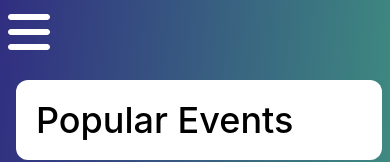
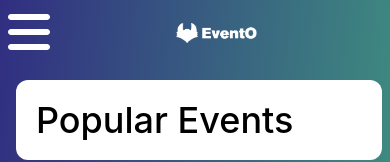
Before and after one commit to Maheep-gupta/evento-frontend, a React (Create React App) app: page /home in a window 390 px wide. Shown: the top 162 px of the page. Built offline with nearby package versions, Linux system fonts and the light colour scheme; what tailwindcss-animated would draw is missing.

Commit message:
events page completed

```diff
--- a/src/components/Events.js
+++ b/src/components/Events.js
@@ -28,7 +28,7 @@ function Events() {
             </div>
           </div>
           <div className="sports-events mt-4">
-            <p className="text-4xl bg-white text-black font-medium p-5 lg:w-full rounded-xl "> Coding Events</p>
+            <p className="text-4xl bg-white text-black font-medium p-5 lg:w-full rounded-xl "> Sports Events</p>
             <div className="event-main flex flex-wrap justify-evenly">
 
               <EventCard />
--- a/src/components/Navbar.js
+++ b/src/components/Navbar.js
@@ -6,27 +6,39 @@ import UserNav from './navComponents/UserNav';
 function Navbar({ title }) {
     const [mobileNav, setMobileNav] = useState(false)
     const admin = localStorage.getItem('adminLogged')
-    console.log("Before",mobileNav);
-    function toggleView(){
+    console.log("Before", mobileNav);
+    function toggleView() {
         if (mobileNav) {
             setMobileNav(false)
         } else {
             setMobileNav(true)
         }
     }
-    console.log("After",mobileNav);
+    console.log("After", mobileNav);
     return (
         <>
-            <div className="ham lg:hidden z-20 m-2" onClick={toggleView}>
-                {
-                    mobileNav===false?<svg xmlns="http://www.w3.org/2000/svg" height="3em" color='grey' viewBox="0 0 448 512" style={{ fill: '#fff' }}><path d="M0 96C0 78.3 14.3 64 32 64H416c17.7 0 32 14.3 32 32s-14.3 32-32 32H32C14.3 128 0 113.7 0 96zM0 256c0-17.7 14.3-32 32-32H416c17.7 0 32 14.3 32 32s-14.3 32-32 32H32c-17.7 0-32-14.3-32-32zM448 416c0 17.7-14.3 32-32 32H32c-17.7 0-32-14.3-32-32s14.3-32 32-32H416c17.7 0 32 14.3 32 32z" />
-                    </svg>:<svg xmlns="http://www.w3.org/2000/svg" height="3em" viewBox="0 0 384 512" style={{ fill: '#fff' }}><path d="M342.6 150.6c12.5-12.5 12.5-32.8 0-45.3s-32.8-12.5-45.3 0L192 210.7 86.6 105.4c-12.5-12.5-32.8-12.5-45.3 0s-12.5 32.8 0 45.3L146.7 256 41.4 361.4c-12.5 12.5-12.5 32.8 0 45.3s32.8 12.5 45.3 0L192 301.3 297.4 406.6c12.5 12.5 32.8 12.5 45.3 0s12.5-32.8 0-45.3L237.3 256 342.6 150.6z"/></svg>
-                }
+            <div className="ham flex justify-evenly lg:hidden z-20 m-2" >
+                <div className='ham-icon ' onClick={toggleView}>
+                    {
+                        mobileNav === false ? <svg xmlns="http://www.w3.org/2000/svg" height="3em" color='grey' viewBox="0 0 448 512" style={{ fill: '#fff' }}><path d="M0 96C0 78.3 14.3 64 32 64H416c17.7 0 32 14.3 32 32s-14.3 32-32 32H32C14.3 128 0 113.7 0 96zM0 256c0-17.7 14.3-32 32-32H416c17.7 0 32 14.3 32 32s-14.3 32-32 32H32c-17.7 0-32-14.3-32-32zM448 416c0 17.7-14.3 32-32 32H32c-17.7 0-32-14.3-32-32s14.3-32 32-32H416c17.7 0 32 14.3 32 32z" />
+                        </svg> : <svg xmlns="http://www.w3.org/2000/svg" height="3em" viewBox="0 0 384 512" style={{ fill: '#fff' }}><path d="M342.6 150.6c12.5-12.5 12.5-32.8 0-45.3s-32.8-12.5-45.3 0L192 210.7 86.6 105.4c-12.5-12.5-32.8-12.5-45.3 0s-12.5 32.8 0 45.3L146.7 256 41.4 361.4c-12.5 12.5-12.5 32.8 0 45.3s32.8 12.5 45.3 0L192 301.3 297.4 406.6c12.5 12.5 32.8 12.5 45.3 0s12.5-32.8 0-45.3L237.3 256 342.6 150.6z" /></svg>
+                    }
+                </div>
+                <div className='flex justify-center'>
+                    <Link className="flex items-center w-1/3 px-3" to="/">
+                        <div className=" fill-current">
+                            <img src={require('../assets/evento.png')} alt='EventO' />
+                        </div>
+                    </Link>
+                </div>
+
+
+
 
 
 
             </div>
-            <div className={`flex h-screen ml-4 mt-4 mb-4 flex-col items-center w-48 overflow-hidden text-gray-700 bg-gray-100 rounded ${mobileNav===true?'block absolute z-10 mt-[3rem] ml-0  animate-fade-right':'hidden'} lg:flex lg:sticky top-0`} >
+            <div className={`flex h-screen ml-4 mt-4 mb-4 flex-col items-center w-48 overflow-hidden text-gray-700 bg-gray-100 rounded ${mobileNav === true ? 'block absolute z-10 mt-[3rem] ml-0 h-1/2 animate-fade-right' : 'hidden'} lg:flex lg:sticky top-0 lg:h`} >
                 <Link className="flex items-center w-full px-3 mt-3" to="/">
                     <div className=" h-10 fill-current">
                         <img src={require('../assets/evento-black.png')} alt='EventO' />
```
